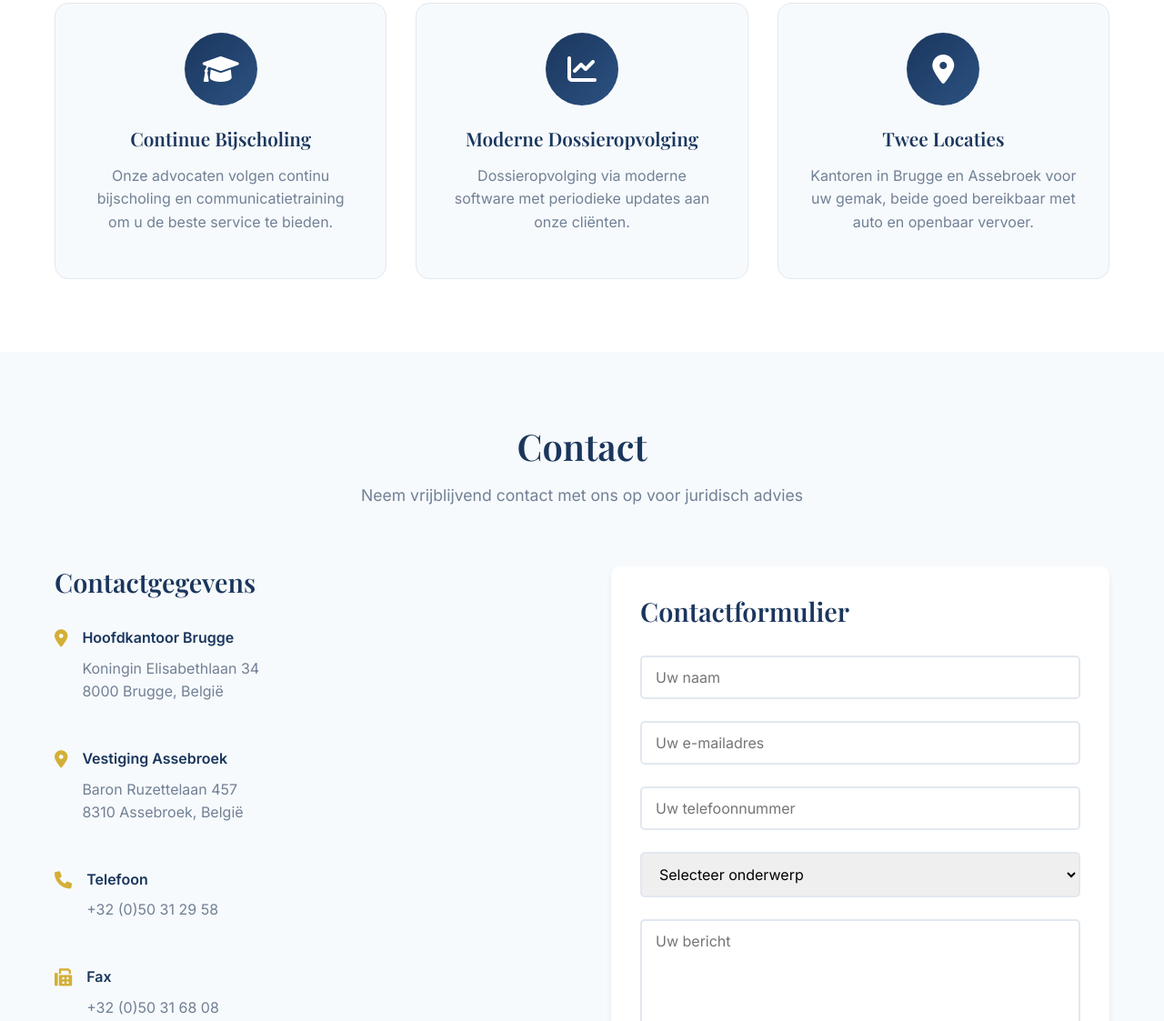
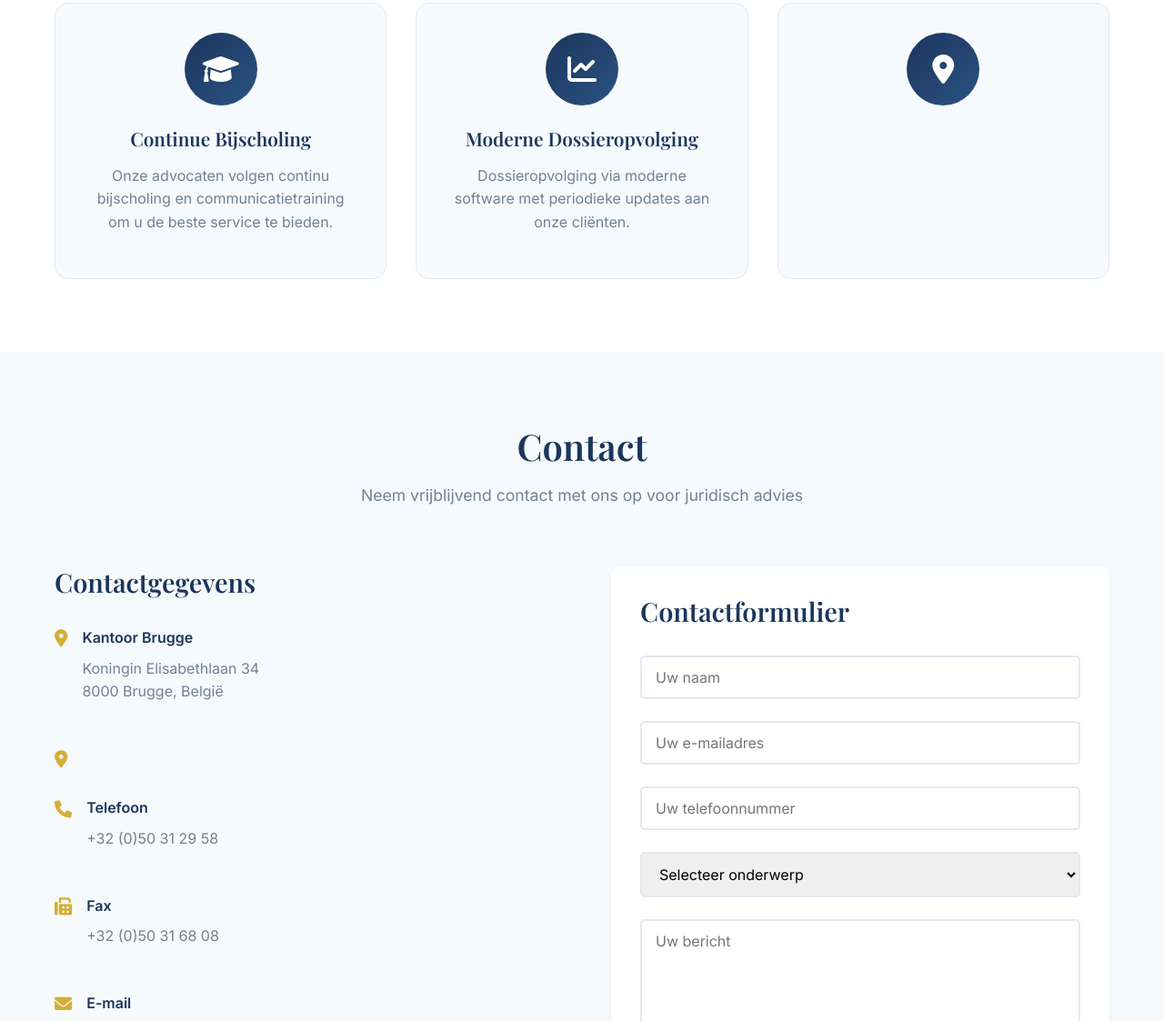
Before and after one commit to Maximiliaan1245/advocatenkantoor, a plain HTML site: page index.html in a window 1280 px wide. Shown: the part 4676-5799 px from the top of the page at 91% size. Drawn offline with nearby package versions, Linux system fonts and the light colour scheme.

Commit message:
Update index.html

```diff
--- a/index.html
+++ b/index.html
@@ -261,10 +261,6 @@
                 <div class="why-card">
                     <div class="why-icon">
                         <i class="fas fa-map-marker-alt"></i>
-                    </div>
-                    <h3>Twee Locaties</h3>
-                    <p>Kantoren in Brugge en Assebroek voor uw gemak, beide goed bereikbaar met auto en openbaar vervoer.</p>
-                </div>
             </div>
         </div>
     </section>
@@ -282,16 +278,13 @@
                     <div class="contact-item">
                         <i class="fas fa-map-marker-alt"></i>
                         <div>
-                            <strong>Hoofdkantoor Brugge</strong>
+                            <strong> Kantoor Brugge</strong>
                             <p>Koningin Elisabethlaan 34<br>8000 Brugge, België</p>
                         </div>
                     </div>
                     <div class="contact-item">
                         <i class="fas fa-map-marker-alt"></i>
-                        <div>
-                            <strong>Vestiging Assebroek</strong>
-                            <p>Baron Ruzettelaan 457<br>8310 Assebroek, België</p>
-                        </div>
+
                     </div>
                     <div class="contact-item">
                         <i class="fas fa-phone"></i>
```
